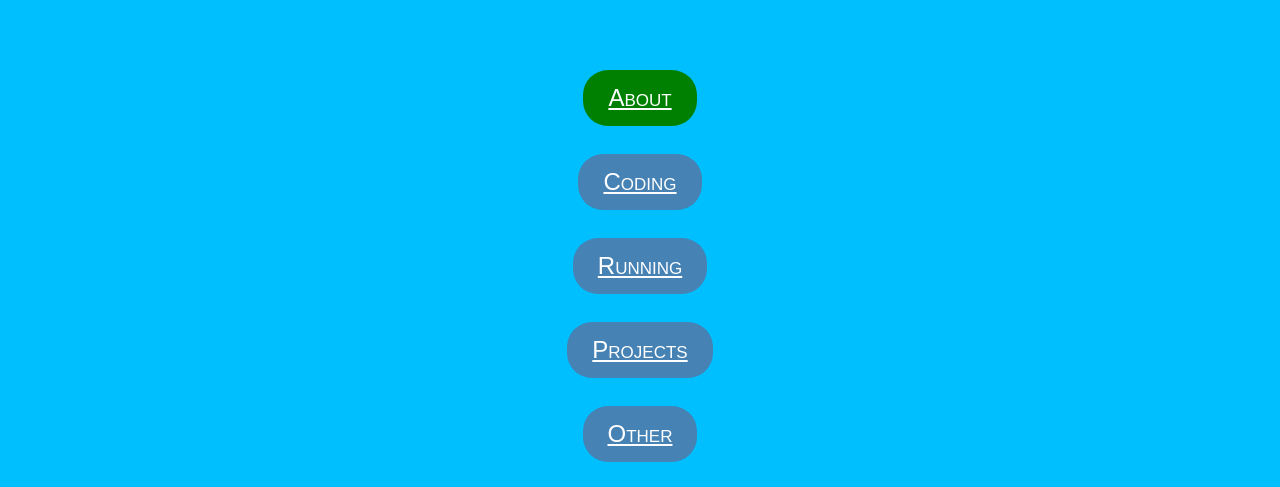
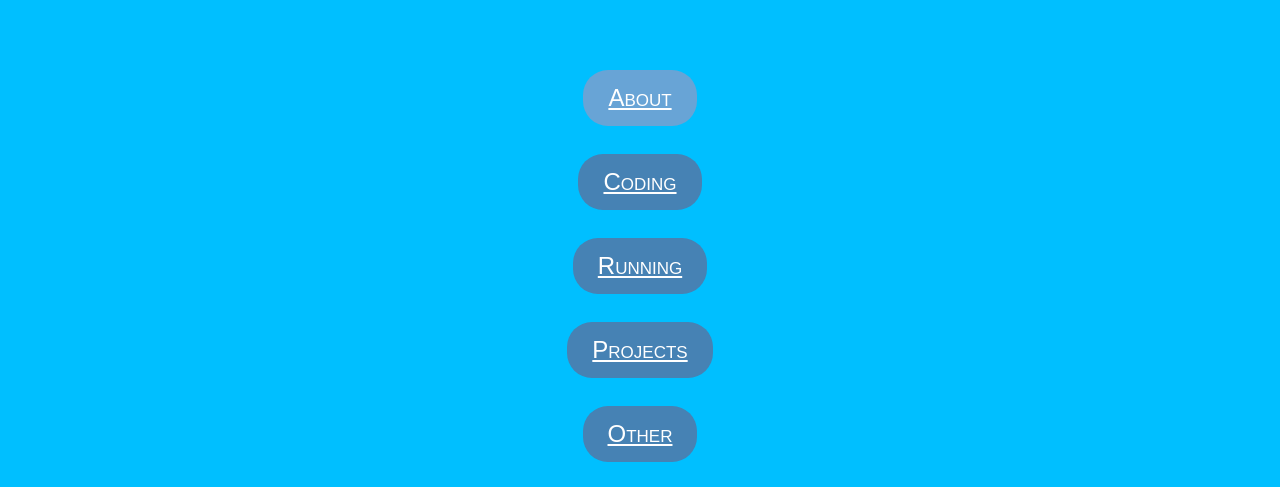
Before and after one commit to iteuscher/bio_website, a plain HTML site: page index.html in a window 1280 px wide. In both pictures the pointer is over the link "About". Shown: the part 289-776 px from the top of the page. Drawn offline with Linux system fonts and the light colour scheme.

Commit message:
Update style.css

```diff
--- a/style.css
+++ b/style.css
@@ -41,7 +41,7 @@ a:link, a:visited {
 
 
 a:hover, a:active {
-    background-color: green;
+    background-color: #68A4D6;
 }
 
 #footer {
```
